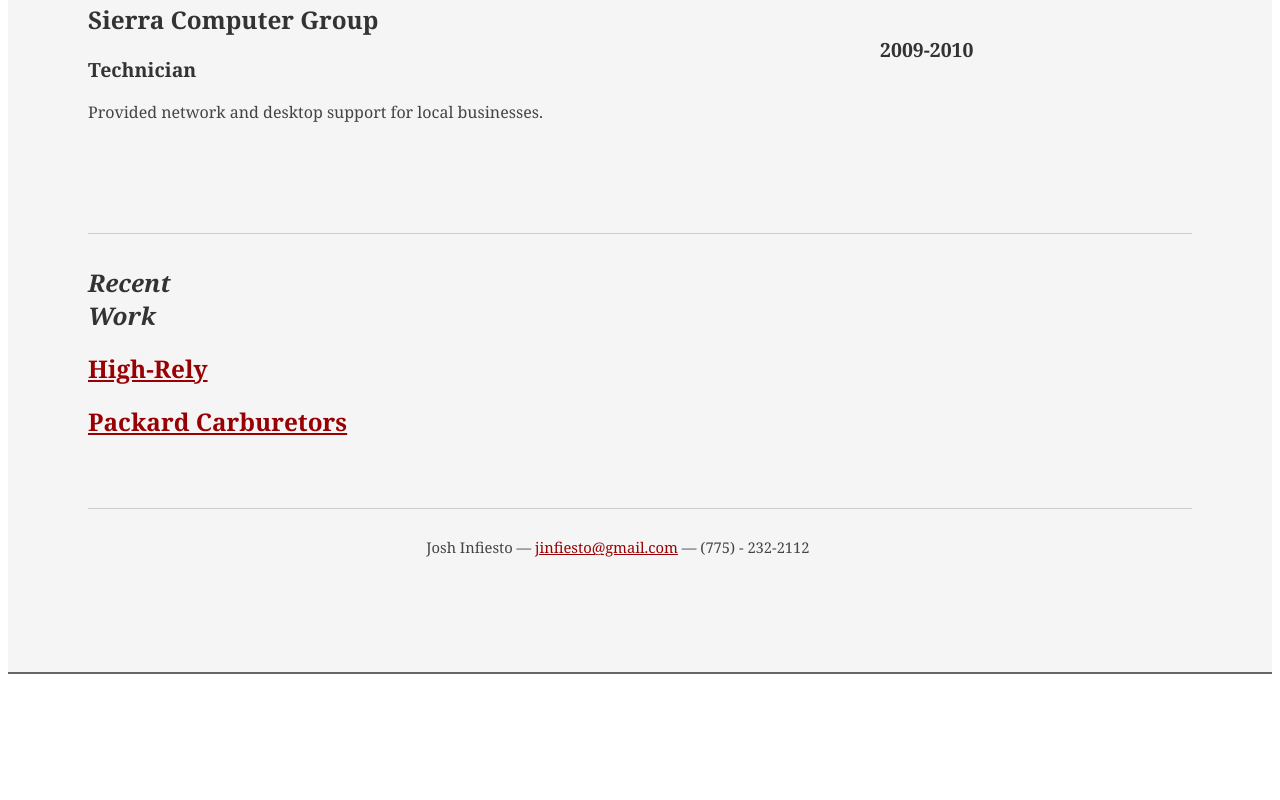
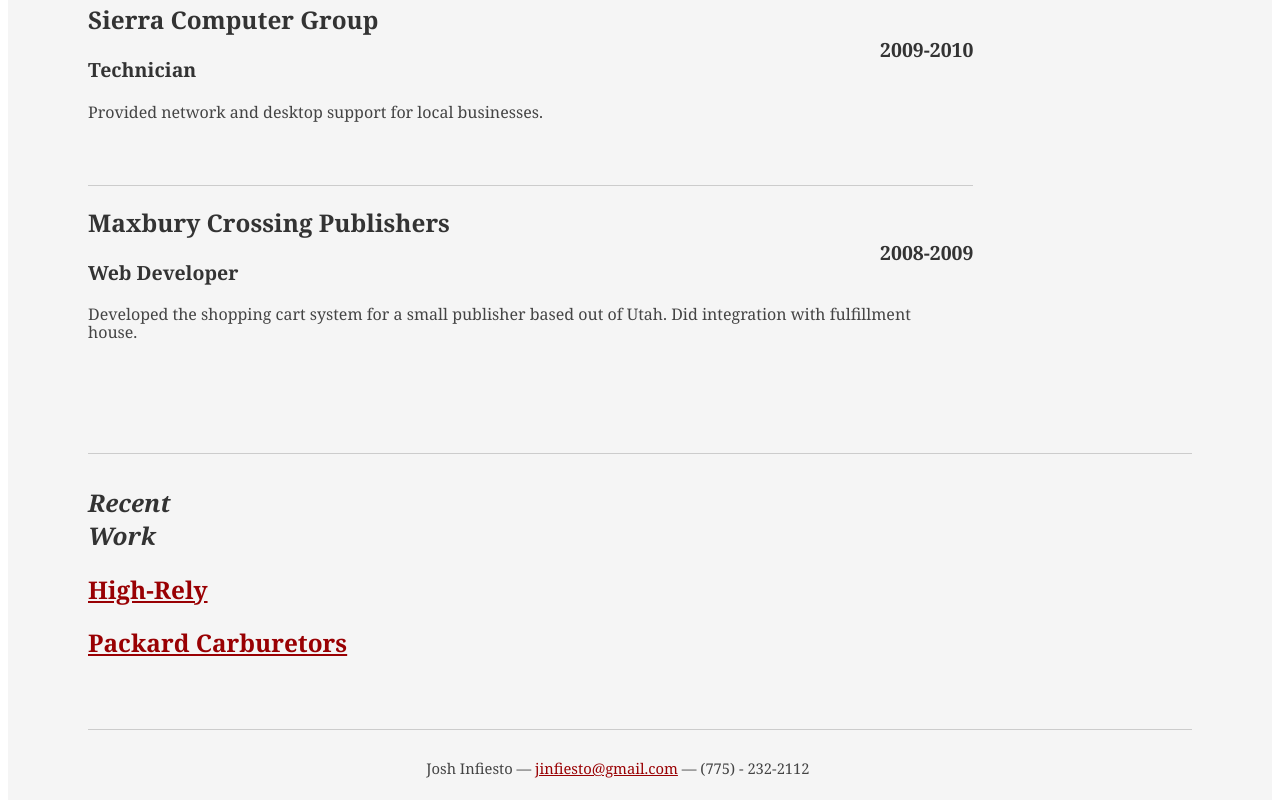
Before and after one commit to amorphobia/jinfiesto.github.io, a plain HTML site: page index.html in a window 1280 px wide. Shown: the part 2480-3280 px from the top of the page. Before the commit the page ends 3234 px from the top, so only its background shows below. Drawn offline with Linux system fonts and the light colour scheme; a small style sheet from the web is missing.

Commit message:
Added job listing to index

```diff
--- a/index.html
+++ b/index.html
@@ -131,12 +131,21 @@
 								<p>Developed the front-facing consumer web page. Focused on SEO and optimization for marketing. Also worked on internal Point-of-Sales system as well as internal Customer-Relations-Manager. Provided support to Network Technicians supporting and installing our products in the field.</p>
 							</div>
 
-							<div class="job last">
+							<div class="job">
 								<h2>Sierra Computer Group</h2>
 								<h3>Technician</h3>
 								<h4>2009-2010</h4>
 								<p>Provided network and desktop support for local businesses.</p>
 							</div>
+
+							<div class="job last">
+								<h2>Maxbury Crossing Publishers</h2>
+								<h3>Web Developer</h3>
+								<h4>2008-2009</h4>
+								<p>Developed the shopping cart system for a small publisher based out of Utah. Did integration with fulfillment house.</p>
+							</div>
+
+
 
 						</div><!--// .yui-u -->
 					</div><!--// .yui-gf -->
```
